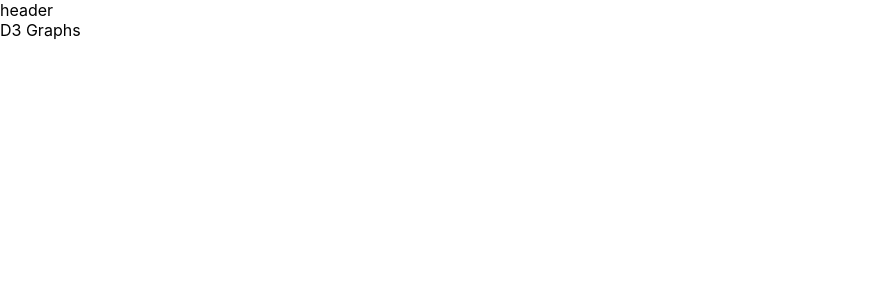
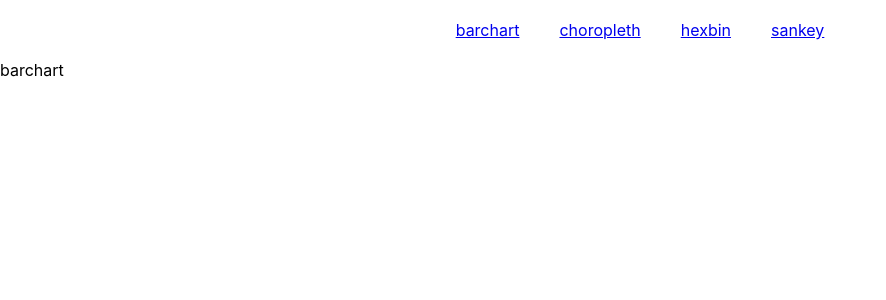
Before and after one commit to elephantcastle/graphs-react-d3, a React (Create React App) app: page /barchart in a window 1280 px wide. Shown: the top 300 px of the page, without its empty margins (0-886 px from the left). Built offline with nearby package versions, Linux system fonts and the light colour scheme.

Commit message:
basic routing structure

```diff
--- a/src/App.js
+++ b/src/App.js
@@ -1,9 +1,31 @@
 import Header from "./components/Header";
+import React from "react";
+import Barchart from "./components/Barchart";
+import Choropleth from "./components/Choropleth";
+import Sankey from "./components/Sankey";
+import Hexbin from "./components/Hexbin";
+
+import { BrowserRouter as Router, Switch, Route } from "react-router-dom";
 function App() {
   return (
     <div className="App">
-      <Header />
-      D3 Graphs
+      <Router>
+        <Header />
+        <Switch>
+          <Route path="/barchart">
+            <Barchart />
+          </Route>
+          <Route path="/choropleth">
+            <Choropleth />
+          </Route>
+          <Route path="/sankey">
+            <Sankey />
+          </Route>
+          <Route path="/hexbin">
+            <Hexbin />
+          </Route>
+        </Switch>
+      </Router>
     </div>
   );
 }
--- a/src/components/Barchart.js
+++ b/src/components/Barchart.js
@@ -1,5 +1,5 @@
 const Barchart = () => {
-  return <div></div>;
+  return <div>barchart</div>;
 };
 
 export default Barchart;
--- /dev/null
+++ b/src/components/Choropleth.js
@@ -0,0 +1,5 @@
+function Choropleth() {
+  return <div>Choropleth</div>;
+}
+
+export default Choropleth;
--- a/src/components/Header.js
+++ b/src/components/Header.js
@@ -1,5 +1,24 @@
+import { Link } from "react-router-dom";
+
 const Header = () => {
-  return <div>header</div>;
+  return (
+    <div>
+      <ul className="header">
+        <li>
+          <Link to="/barchart">barchart</Link>
+        </li>
+        <li>
+          <Link to="/choropleth">choropleth</Link>
+        </li>
+        <li>
+          <Link to="/hexbin">hexbin</Link>
+        </li>
+        <li>
+          <Link to="/sankey">sankey</Link>
+        </li>
+      </ul>
+    </div>
+  );
 };
 
 export default Header;
--- /dev/null
+++ b/src/components/Hexbin.js
@@ -0,0 +1,5 @@
+function Hexbin() {
+  return <div>Hexbin</div>;
+}
+
+export default Hexbin;
--- /dev/null
+++ b/src/components/Sankey.js
@@ -0,0 +1,5 @@
+function Sankey() {
+  return <div>Sankey</div>;
+}
+
+export default Sankey;
--- a/src/index.css
+++ b/src/index.css
@@ -17,3 +17,13 @@ code {
   font-family: source-code-pro, Menlo, Monaco, Consolas, "Courier New",
     monospace;
 }
+
+.header {
+  display: flex;
+  justify-content: center;
+}
+
+.header > li {
+  list-style-type: none;
+  margin: 20px;
+}
```
